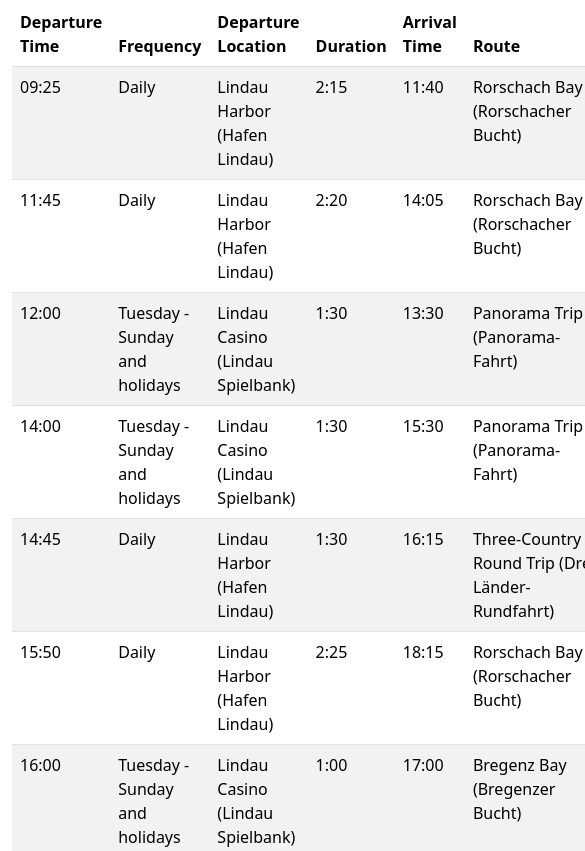
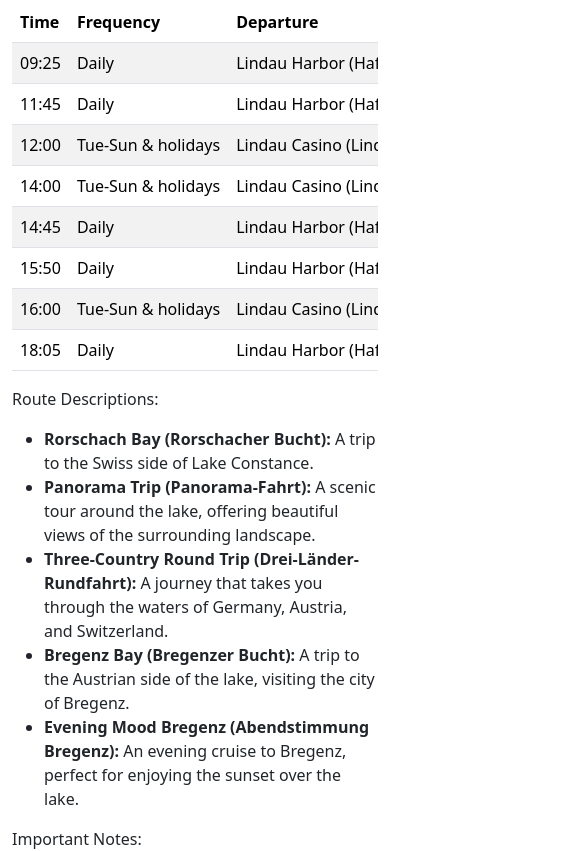
Before and after one commit to eelok/homelink-svelte, a SvelteKit app: page /en/transportation in a window 390 px wide. Shown: the part 2580-3431 px from the top of the page, 585 px wide, since content can reach past the window. Built offline with nearby package versions, Linux system fonts and the light colour scheme.

Commit message:
make the table scrollable

```diff
--- a/src/routes/en/transportation/+page.svelte
+++ b/src/routes/en/transportation/+page.svelte
@@ -103,14 +103,14 @@
         <h2>Boat Services</h2>
         <p>Explore Lake Constance with various ferry services and pleasure cruises. The following schedule is valid from May 18 to September 8:</p>
 
+        <div class="table-responsive">
             <table class="table table-striped">
               <thead>
                 <tr>
-              <th>Departure Time</th>
+                  <th>Time</th>
                   <th>Frequency</th>
-              <th>Departure Location</th>
+                  <th>Departure</th>
                   <th>Duration</th>
-              <th>Arrival Time</th>
                   <th>Route</th>
                 </tr>
               </thead>
@@ -120,7 +120,6 @@
                   <td>Daily</td>
                   <td>Lindau Harbor (Hafen Lindau)</td>
                   <td>2:15</td>
-              <td>11:40</td>
                   <td>Rorschach Bay (Rorschacher Bucht)</td>
                 </tr>
                 <tr>
@@ -128,23 +127,20 @@
                   <td>Daily</td>
                   <td>Lindau Harbor (Hafen Lindau)</td>
                   <td>2:20</td>
-              <td>14:05</td>
                   <td>Rorschach Bay (Rorschacher Bucht)</td>
                 </tr>
                 <tr>
                   <td>12:00</td>
-              <td>Tuesday - Sunday and holidays</td>
+                  <td>Tue-Sun & holidays</td>
                   <td>Lindau Casino (Lindau Spielbank)</td>
                   <td>1:30</td>
-              <td>13:30</td>
                   <td>Panorama Trip (Panorama-Fahrt)</td>
                 </tr>
                 <tr>
                   <td>14:00</td>
-              <td>Tuesday - Sunday and holidays</td>
+                  <td>Tue-Sun & holidays</td>
                   <td>Lindau Casino (Lindau Spielbank)</td>
                   <td>1:30</td>
-              <td>15:30</td>
                   <td>Panorama Trip (Panorama-Fahrt)</td>
                 </tr>
                 <tr>
@@ -152,7 +148,6 @@
                   <td>Daily</td>
                   <td>Lindau Harbor (Hafen Lindau)</td>
                   <td>1:30</td>
-              <td>16:15</td>
                   <td>Three-Country Round Trip (Drei-Länder-Rundfahrt)</td>
                 </tr>
                 <tr>
@@ -160,15 +155,13 @@
                   <td>Daily</td>
                   <td>Lindau Harbor (Hafen Lindau)</td>
                   <td>2:25</td>
-              <td>18:15</td>
                   <td>Rorschach Bay (Rorschacher Bucht)</td>
                 </tr>
                 <tr>
                   <td>16:00</td>
-              <td>Tuesday - Sunday and holidays</td>
+                  <td>Tue-Sun & holidays</td>
                   <td>Lindau Casino (Lindau Spielbank)</td>
                   <td>1:00</td>
-              <td>17:00</td>
                   <td>Bregenz Bay (Bregenzer Bucht)</td>
                 </tr>
                 <tr>
@@ -176,11 +169,11 @@
                   <td>Daily</td>
                   <td>Lindau Harbor (Hafen Lindau)</td>
                   <td>0:52</td>
-              <td>18:57</td>
                   <td>Evening Mood Bregenz (Abendstimmung Bregenz)</td>
                 </tr>
               </tbody>
             </table>
+          </div>
 
         <p>Route Descriptions:</p>
         <ul>
@@ -247,3 +240,18 @@
         <p>For information about popular cycling routes and bike maps of the region, you can inquire at the rental shops or visit the Lindau tourist information center.</p>
       </section>
 </div>
+<style>
+    @media screen and (max-width: 600px) {
+      .table-responsive {
+        overflow-x: auto;
+      }
+      .table-responsive table {
+        width: 100%;
+        min-width: 500px;
+      }
+      .table-responsive th,
+      .table-responsive td {
+        white-space: nowrap;
+      }
+    }
+  </style>
```
Lines whose indentation alone changed are shown as unchanged.
